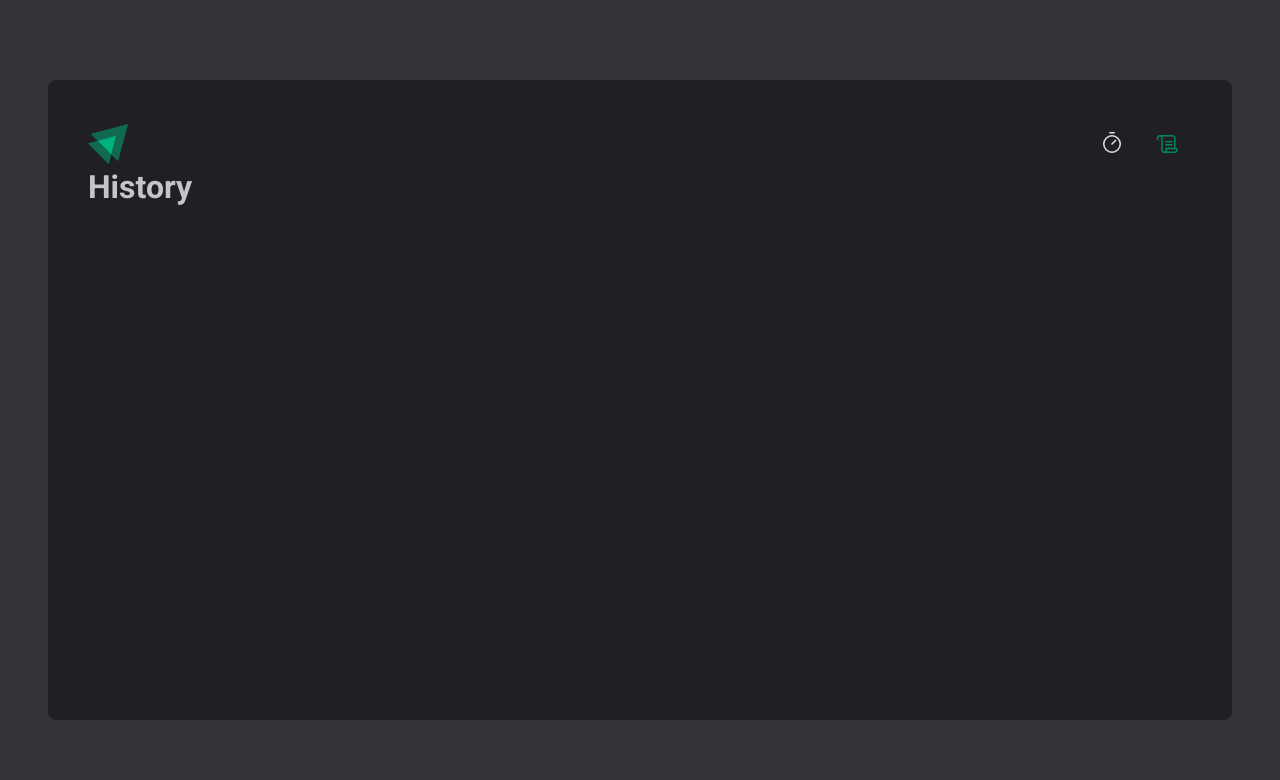
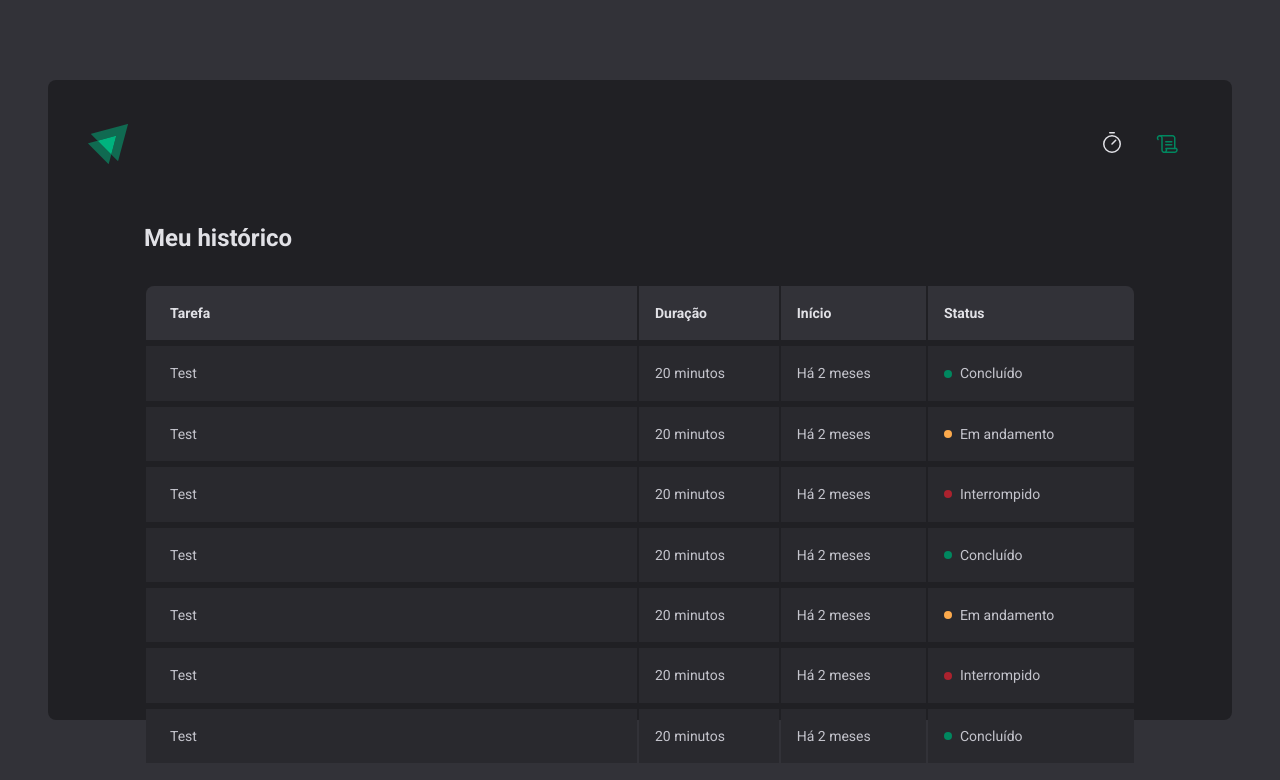
Before and after one commit to alex-britto/ax-timer, a React (Vite) app: page /ax-timer/history in a window 1280 px wide. Shown: the top 780 px of the page. Built offline with nearby package versions, Linux system fonts and the light colour scheme.

Commit message:
add history page

```diff
--- a/src/Router.tsx
+++ b/src/Router.tsx
@@ -1,6 +1,6 @@
 import { Routes, Route } from "react-router-dom";
 import { Home } from "./pages/Home/Home";
-import { History } from "./pages/History";
+import { History } from "./pages/History/History";
 import { DefaultLayout } from "./layouts/DefaultLayout/DefaultLayout";
 
 export function Router() {
--- a/src/pages/History.tsx
+++ /dev/null
@@ -1,3 +0,0 @@
-export function History() {
-  return <h1>History</h1>;
-}
--- /dev/null
+++ b/src/pages/History/History.tsx
@@ -0,0 +1,79 @@
+import { HistoryContainer, HistoryList, Status } from "./styles";
+
+export function History() {
+  return (
+    <HistoryContainer>
+      <h1>Meu histórico</h1>
+      <HistoryList>
+        <table>
+          <thead>
+            <tr>
+              <th>Tarefa</th>
+              <th>Duração</th>
+              <th>Início</th>
+              <th>Status</th>
+            </tr>
+          </thead>
+          <tbody>
+            <tr>
+              <td>Test</td>
+              <td>20 minutos</td>
+              <td>Há 2 meses</td>
+              <td>
+                <Status statusColor="green">Concluído</Status>
+              </td>
+            </tr>
+            <tr>
+              <td>Test</td>
+              <td>20 minutos</td>
+              <td>Há 2 meses</td>
+              <td>
+                <Status statusColor="yellow">Em andamento</Status>
+              </td>
+            </tr>
+            <tr>
+              <td>Test</td>
+              <td>20 minutos</td>
+              <td>Há 2 meses</td>
+              <td>
+                <Status statusColor="red">Interrompido</Status>
+              </td>
+            </tr>
+            <tr>
+              <td>Test</td>
+              <td>20 minutos</td>
+              <td>Há 2 meses</td>
+              <td>
+                <Status statusColor="green">Concluído</Status>
+              </td>
+            </tr>
+            <tr>
+              <td>Test</td>
+              <td>20 minutos</td>
+              <td>Há 2 meses</td>
+              <td>
+                <Status statusColor="yellow">Em andamento</Status>
+              </td>
+            </tr>
+            <tr>
+              <td>Test</td>
+              <td>20 minutos</td>
+              <td>Há 2 meses</td>
+              <td>
+                <Status statusColor="red">Interrompido</Status>
+              </td>
+            </tr>
+            <tr>
+              <td>Test</td>
+              <td>20 minutos</td>
+              <td>Há 2 meses</td>
+              <td>
+                <Status statusColor="green">Concluído</Status>
+              </td>
+            </tr>
+          </tbody>
+        </table>
+      </HistoryList>
+    </HistoryContainer>
+  );
+}
--- /dev/null
+++ b/src/pages/History/styles.ts
@@ -0,0 +1,90 @@
+import styled, { css } from "styled-components";
+
+export const HistoryContainer = styled.main`
+  ${({ theme }) => css`
+    flex: 1;
+    padding: 3.5rem;
+
+    display: flex;
+    flex-direction: column;
+
+    h1 {
+      font-size: 1.5rem;
+      color: ${theme.colors["gray-100"]};
+    }
+  `}
+`;
+
+export const HistoryList = styled.div`
+  ${({ theme }) => css`
+    flex: 1;
+    overflow: auto;
+    margin-top: 2rem;
+
+    table {
+      width: 100%;
+      border: collapse;
+      min-width: 600px;
+
+      th {
+        background-color: ${theme.colors["gray-600"]};
+        padding: 1rem;
+        text-align: left;
+        color: ${theme.colors["gray-100"]};
+        font-size: 0.875rem;
+        line-height: 1.6;
+
+        &:first-child {
+          border-top-left-radius: 8px;
+          padding-left: 1.5rem;
+        }
+
+        &:last-child {
+          border-top-right-radius: 8px;
+          padding-right: 1.5rem;
+        }
+      }
+
+      td {
+        background-color: ${theme.colors["gray-700"]};
+        border-top: 4px solid ${theme.colors["gray-800"]};
+        padding: 1rem;
+        font-size: 0.875rem;
+        line-height: 1.6;
+
+        &:first-child {
+          width: 50%;
+          padding-left: 1.5rem;
+        }
+
+        &:last-child {
+          padding-right: 1.5rem;
+        }
+      }
+    }
+  `}
+`;
+
+enum STATUS_COLORS {
+  green = "green-500",
+  yellow = "yellow-500",
+  red = "red-500",
+}
+
+//Para tipar uma prop com as chaves de um enum, é necessário utilizar o keyof do typeof deste ENUM
+
+export const Status = styled.span<{ statusColor: keyof typeof STATUS_COLORS }>`
+  ${({ theme, statusColor }) => css`
+    display: flex;
+    align-items: center;
+    gap: 0.5rem;
+
+    &::before {
+      content: "";
+      width: 0.5rem;
+      height: 0.5rem;
+      border-radius: 50%;
+      background-color: ${theme.colors[STATUS_COLORS[statusColor]]};
+    }
+  `}
+`;
```
